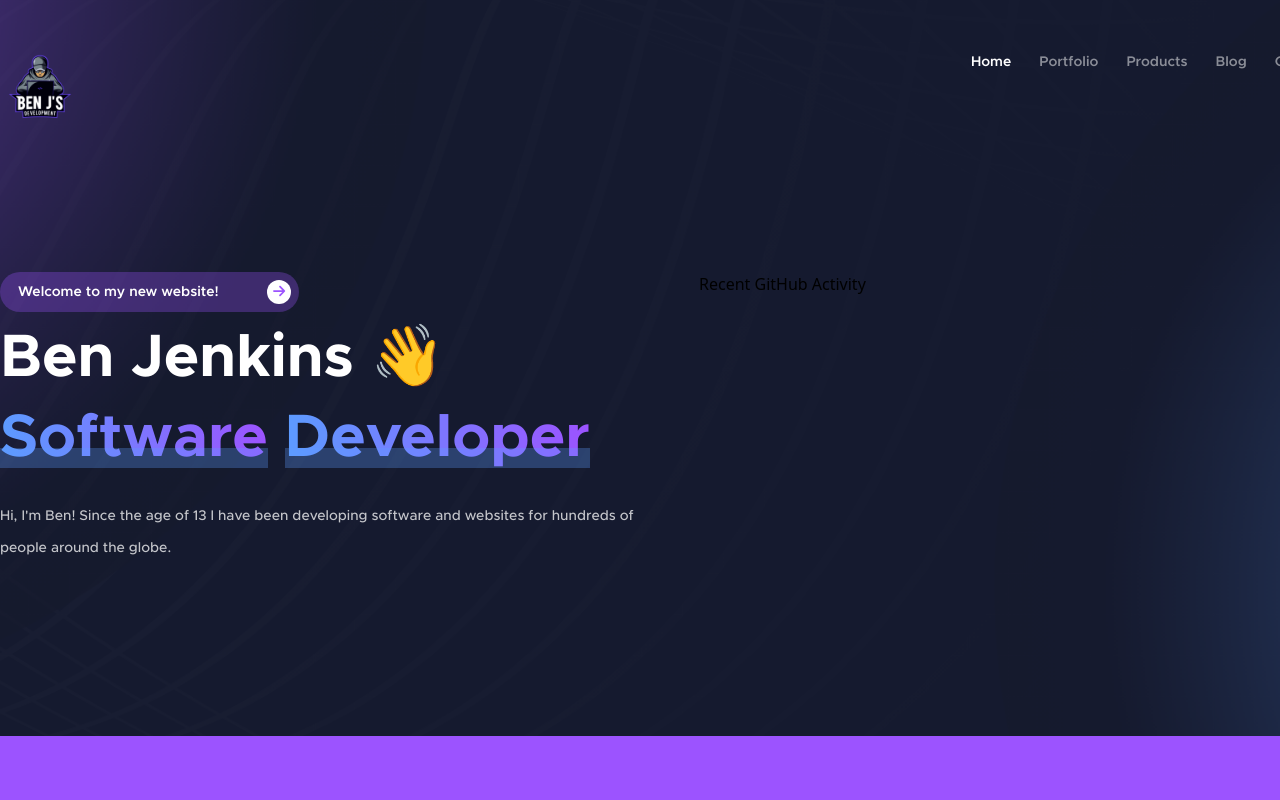
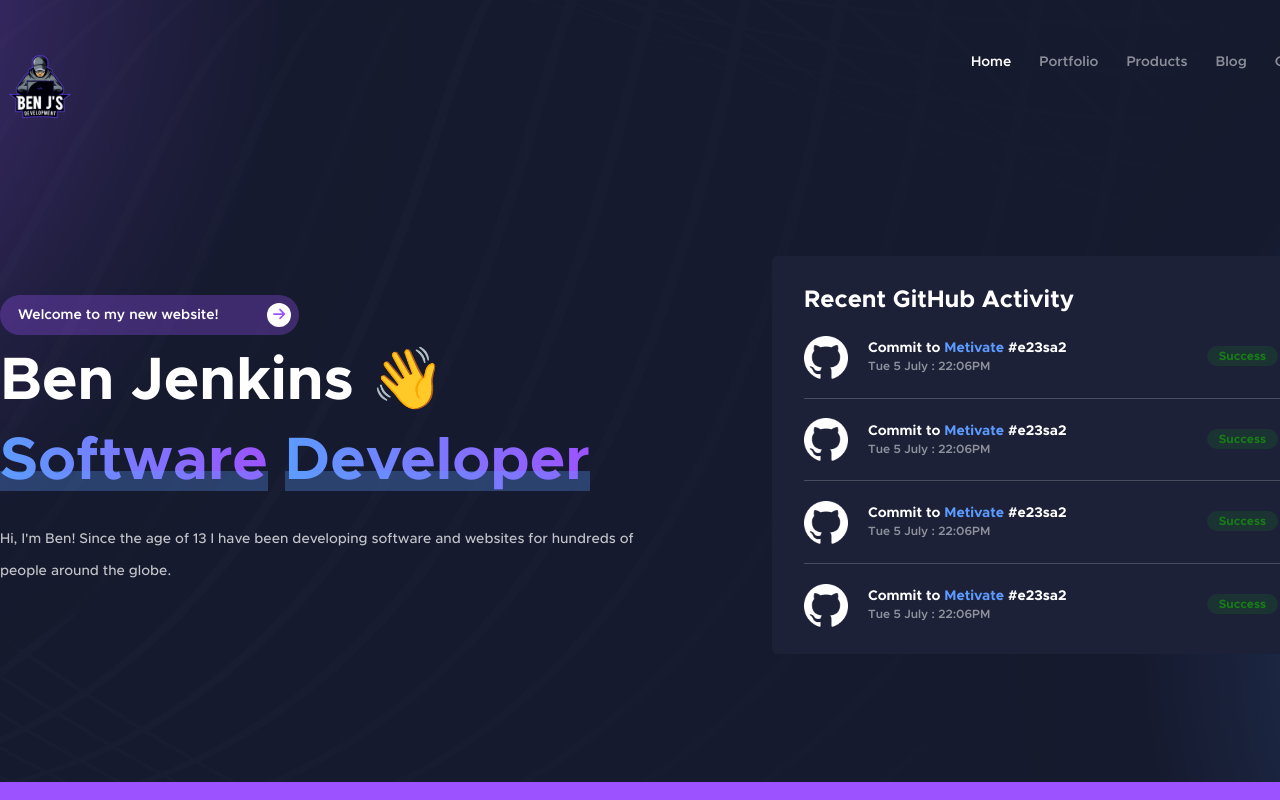
Before and after one commit to Benjenkins126/modern-react-personal-website, a React (Create React App) app: page / in a window 1280 px wide. Shown: the top 800 px of the page. Built offline with nearby package versions, Linux system fonts and the light colour scheme.

Commit message:
Added GitHub Activity Section

```diff
--- /dev/null
+++ b/src/components/pages/home/GItHubActivity/GitHubActivityItem.tsx
@@ -0,0 +1,36 @@
+import { FontAwesomeIcon } from "@fortawesome/react-fontawesome";
+import { faArrowRight } from "@fortawesome/free-solid-svg-icons";
+import { Link } from "react-router-dom";
+
+const GitHubLogo = require("../../../../assets/img/GitHub-Mark-Light-64px.png");
+
+interface GitHubActivityItemProps {
+    commit: String,
+    repo: String,
+    timestamp: String,
+    status: String,
+    url: String,
+    lastItem: Boolean
+}
+
+const GitHubActivityItem = (props: GitHubActivityItemProps) => {
+    return (
+        <div className={`py-4 ${props.lastItem ? '' : 'border-b border-white/20'}`}>
+            <Link to={`${props.url}`}>
+                <img src={GitHubLogo} alt="GitHub Logo" draggable="false" className="inline-block w-11 relative -top-0.5" />
+                <div className="inline-block pl-5 relative top-1.5">
+                    <h4 className="m-0 p-0 font-ben font-bold text-white text-sm leading-0">Commit to <span className="text-primary">{props.repo}</span> #{props.commit}</h4>
+                    <h5 className="m-0 p-0 font-ben font-semibold text-white/50 text-xs leading-0">{props.timestamp}</h5>
+                </div>
+                <div className="mt-3 float-right">
+                    {props.status === "success" ? <span className="text-success-green text-xs rounded-full bg-success-green/20 font-ben font-bold px-3 py-1 relative -top-0.5">Success</span> : ""}
+                    <div className="text-secondary bg-white text-center inline-block rounded-full w-6 h-6 leading-6 ml-4">
+                        <FontAwesomeIcon icon={faArrowRight} />
+                    </div>
+                </div>
+            </Link>
+        </div>
+    );
+}
+
+export default GitHubActivityItem;
--- a/src/components/pages/home/GitHubActivity.tsx
+++ b/src/components/pages/home/GitHubActivity.tsx
@@ -1,7 +1,13 @@
+import GitHubActivityItem from "./GItHubActivity/GitHubActivityItem";
+
 const GitHubActivity = () => {
     return (
-        <div>
-            <h3>Recent GitHub Activity</h3>
+        <div className="w-578 rounded-md bg-github-section border-box pt-7 pb-2 px-8 float-right my-auto relative top-">
+            <h3 className="text-white font-ben font-bold text-2xl">Recent GitHub Activity</h3>
+            <GitHubActivityItem commit="e23sa2" repo="Metivate" timestamp="Tue 5 July : 22:06PM" status="success" url="https://github.com" lastItem={false} />
+            <GitHubActivityItem commit="e23sa2" repo="Metivate" timestamp="Tue 5 July : 22:06PM" status="success" url="https://github.com" lastItem={false} />
+            <GitHubActivityItem commit="e23sa2" repo="Metivate" timestamp="Tue 5 July : 22:06PM" status="success" url="https://github.com" lastItem={false} />
+            <GitHubActivityItem commit="e23sa2" repo="Metivate" timestamp="Tue 5 July : 22:06PM" status="success" url="https://github.com" lastItem={true} />
         </div>
     );
 }
--- a/src/pages/Home.tsx
+++ b/src/pages/Home.tsx
@@ -15,8 +15,8 @@ const Home = () => {
     return (
         <>
             <PageHeader subpage={false} activePage="Home">
-                <div className="grid grid-cols-2 gap-12 py-36">
-                    <div>
+                <div className="grid grid-cols-2 gap-12 py-32">
+                    <div className="my-auto">
                         <NewsAlert text="Welcome to my new website!" />
                         <div>
                             <h1 className="font-ben text-6xl font-bold text-white inline-block">Ben Jenkins 👋</h1>
--- a/tailwind.config.js
+++ b/tailwind.config.js
@@ -5,7 +5,8 @@ module.exports = {
     "./src/**/**/*.{js,jsx,ts,tsx,}",
     "./src/**/*.{js,jsx,ts,tsx,}",
     "./src/**/**/*.{js,jsx,ts,tsx}",
-    "./src/**/**/**/*.{js,jsx,ts,tsx}"
+    "./src/**/**/**/*.{js,jsx,ts,tsx}",
+    "./src/**/**/**/**/*.{js,jsx,ts,tsx}"
   ],
   theme: {
     extend: {
@@ -16,6 +17,7 @@ module.exports = {
         '1350': '1350px',
         '268': '268px',
         '305': '305px',
+        '578': '578px'
       },
       fontFamily: {
         'ben': ['Metropolis', 'sans-serif', 'system-ui']
@@ -23,7 +25,12 @@ module.exports = {
       colors: {
         'primary': '#5C9BFF',
         'secondary': '#9C53FF',
-        'background-secondary': '#121522'
+        'background-secondary': '#121522',
+        'github-section': '#1C2138',
+        'success-green': '#197C19'
+      },
+      boxShadow: {
+        'github': '0 15px 50px rgba(0, 0, 0, .11)'
       }
     },
   },
```
Also changed, not shown: src/assets/img/GitHub-Mark-Light-64px.png (added).
